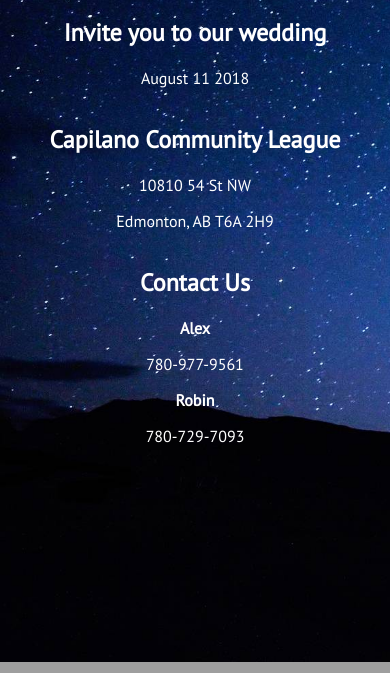
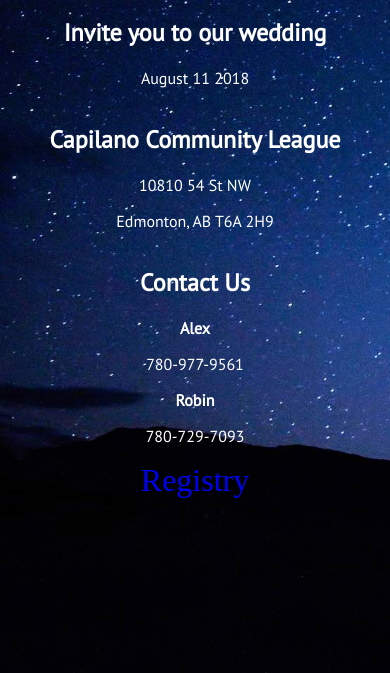
Before and after one commit to robinlake/wedding-site, a plain HTML site: page index.html in a window 390 px wide. Shown: the part 427-1100 px from the top of the page. Drawn offline with Linux system fonts and the light colour scheme; some packages are replaced by stand-ins of ours; grey boxes are pictures that could not be loaded.

Commit message:
added registry link

```diff
--- a/index.css
+++ b/index.css
@@ -56,6 +56,10 @@ h1 {
   .contact {
     padding: 0 !important;
   }
+  .time a {
+    font-size: 1.4em;
+    text-decoration: none;
+  }
 }
 
 @media only screen and (min-width: 768px) {
@@ -73,6 +77,10 @@ h1 {
 .time {
   width: 100%;
   text-align: center;
+}
+
+.time a {
+  font-size: 2em;
 }
 
 .place {
--- a/index.html
+++ b/index.html
@@ -62,7 +62,7 @@
 
     <div class="details">
       <div class="time">
-        <a href="https://www.myregistry.com/wedding-registry/Alexandria-King-and-Robin-Lake-Edmonton-ALBERTA/1569295"></a>
+        <a href="https://www.myregistry.com/wedding-registry/Alexandria-King-and-Robin-Lake-Edmonton-ALBERTA/1569295">Registry</a>
       </div>
 
     </div>
```
